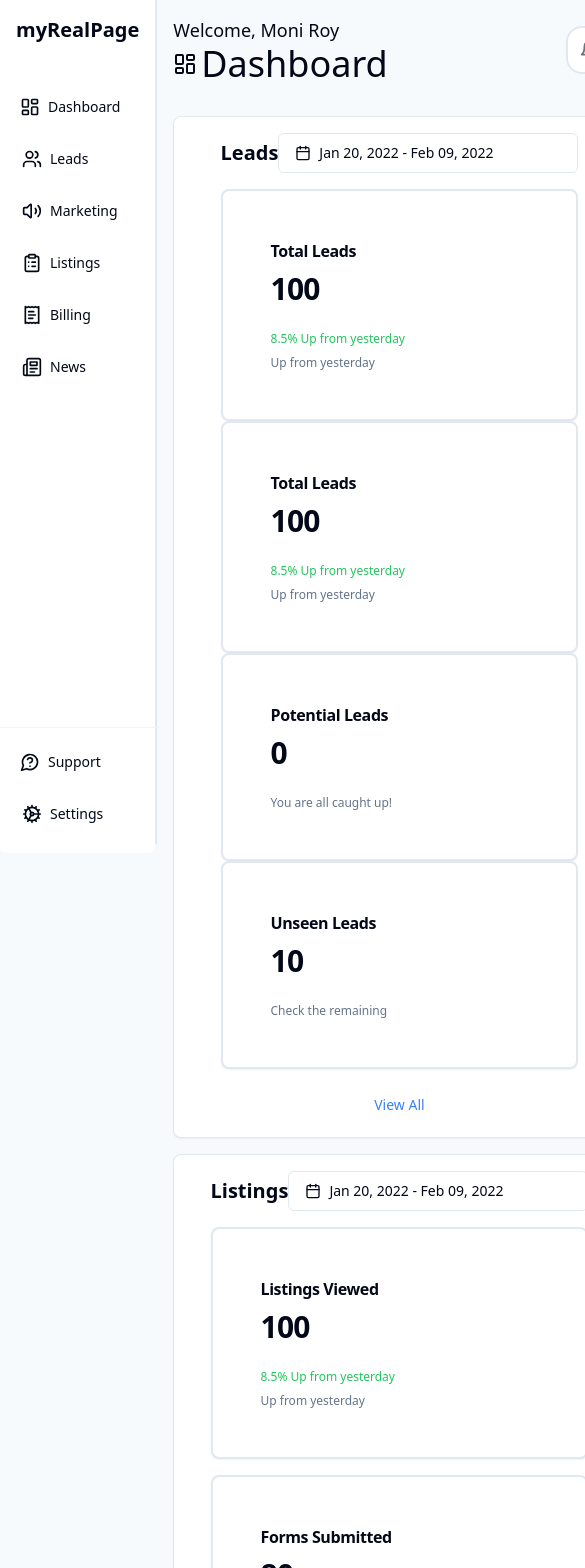
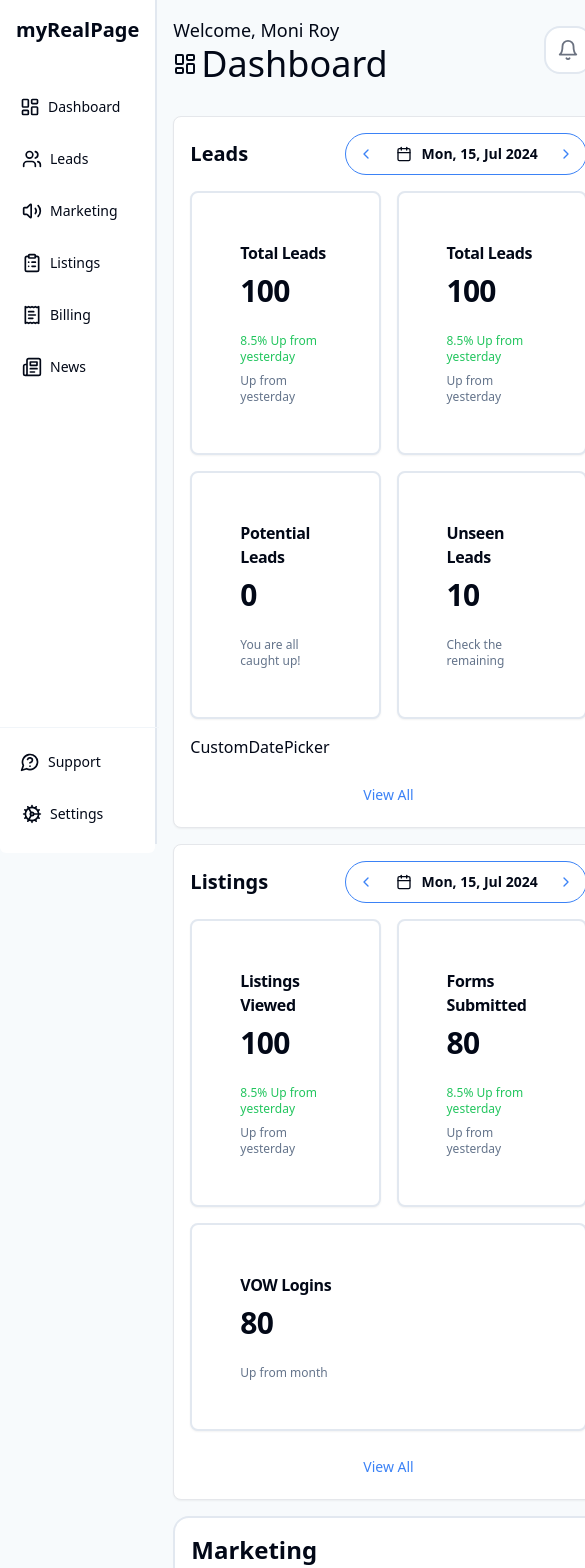
Before and after one commit to Pravinda-Bandara/my-real-app-frontend, a React (Vite) app: page /dashboard in a window 390 px wide. Shown: the top 1568 px of the page, 585 px wide, since content can reach past the window. Built offline with nearby package versions, Linux system fonts and the light colour scheme.

Commit message:
add DatePicker new

```diff
--- a/src/components/LeadSection.tsx
+++ b/src/components/LeadSection.tsx
@@ -2,6 +2,7 @@ import React from 'react';
 import LeadCard from "./LeadCard.tsx";
 import { Button } from "./ui/button.tsx";
 import DatePicker from "./DatePicker.tsx";
+import NewDate from "./NewDate.tsx";
 
 const leads = [
     {
@@ -47,11 +48,11 @@ export function LeadSection() {
                 <div className="flex justify-between items-center">
                     <h1 className="text-xl font-bold">Leads</h1>
                     <div className="flex items-center">
-                        <DatePicker/>
+                        <NewDate/>
                     </div>
                 </div>
 
-            <div className="pt-4 lg:grid lg:grid-cols-2 gap-4">
+            <div className="pt-4 grid grid-cols-2 gap-4">
                 {leads.map((lead) => (
                     <LeadCard
                         key={lead.id}
@@ -61,7 +62,7 @@ export function LeadSection() {
                         status={lead.status}
                         note={lead.note}
                     />
-                ))}
+                ))}CustomDatePicker
             </div>
             </div>
 
--- a/src/components/ListingSection.tsx
+++ b/src/components/ListingSection.tsx
@@ -1,7 +1,7 @@
 import React from 'react';
 import LeadCard from "./LeadCard.tsx";
 import { Button } from "./ui/button.tsx";
-import DatePicker from "./DatePicker.tsx";
+import NewDate from "./NewDate.tsx";
 
 const listings = [
     {
@@ -39,13 +39,13 @@ export function ListingSection() {
                 <div className="flex justify-between items-center">
                     <h1 className="text-xl font-bold">Listings</h1>
                     <div className="flex items-center">
-                        <DatePicker />
+                        <NewDate/>
                     </div>
                 </div>
 
-            <div className="pt-4 grid grid-cols-1 lg:grid-cols-2 gap-4">
+            <div className="pt-4 grid grid-cols-2 gap-4">
                 {listings.map((item, index) => (
-                    <div key={item.id} className={`${index === 2 ? 'lg:col-span-2' : ''}`}>
+                    <div key={item.id} className={`${index === 2 ? 'col-span-2' : ''}`}>
                         <LeadCard
                             type={item.type}
                             count={item.count}
```
